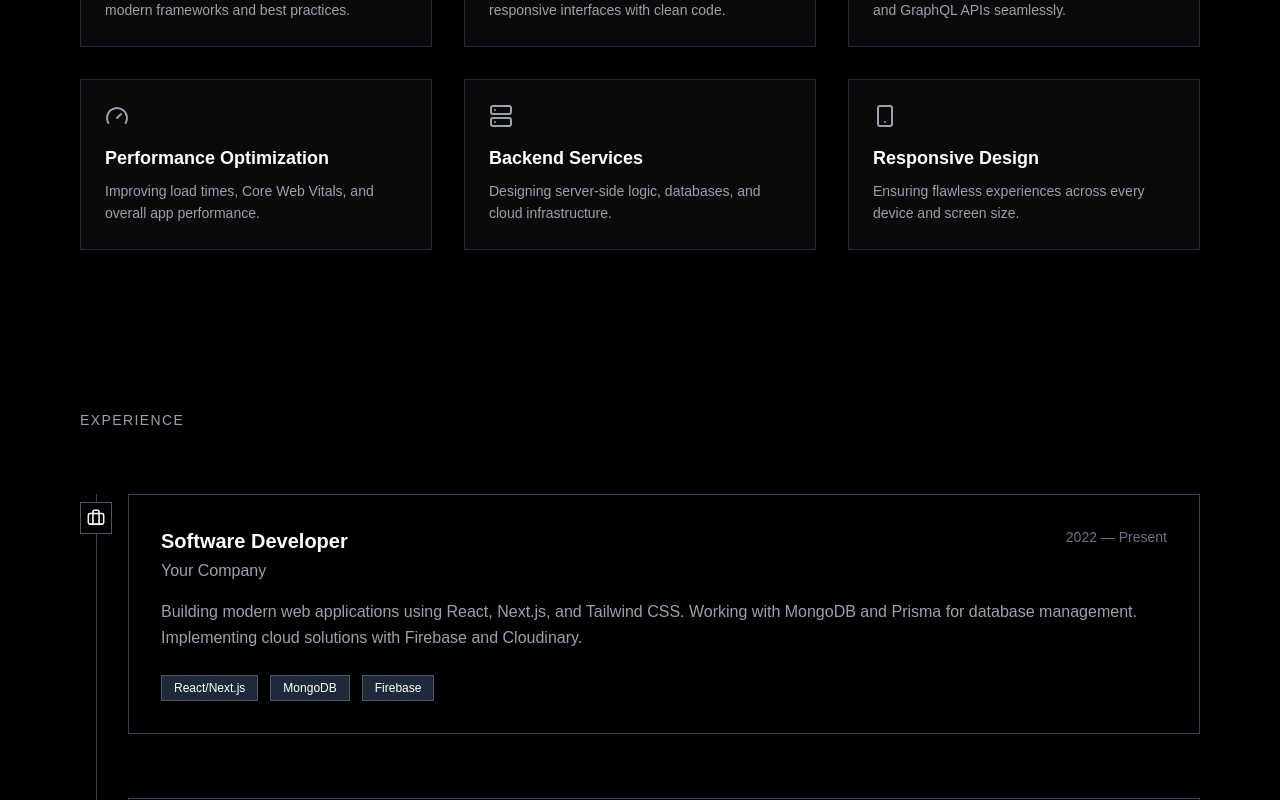
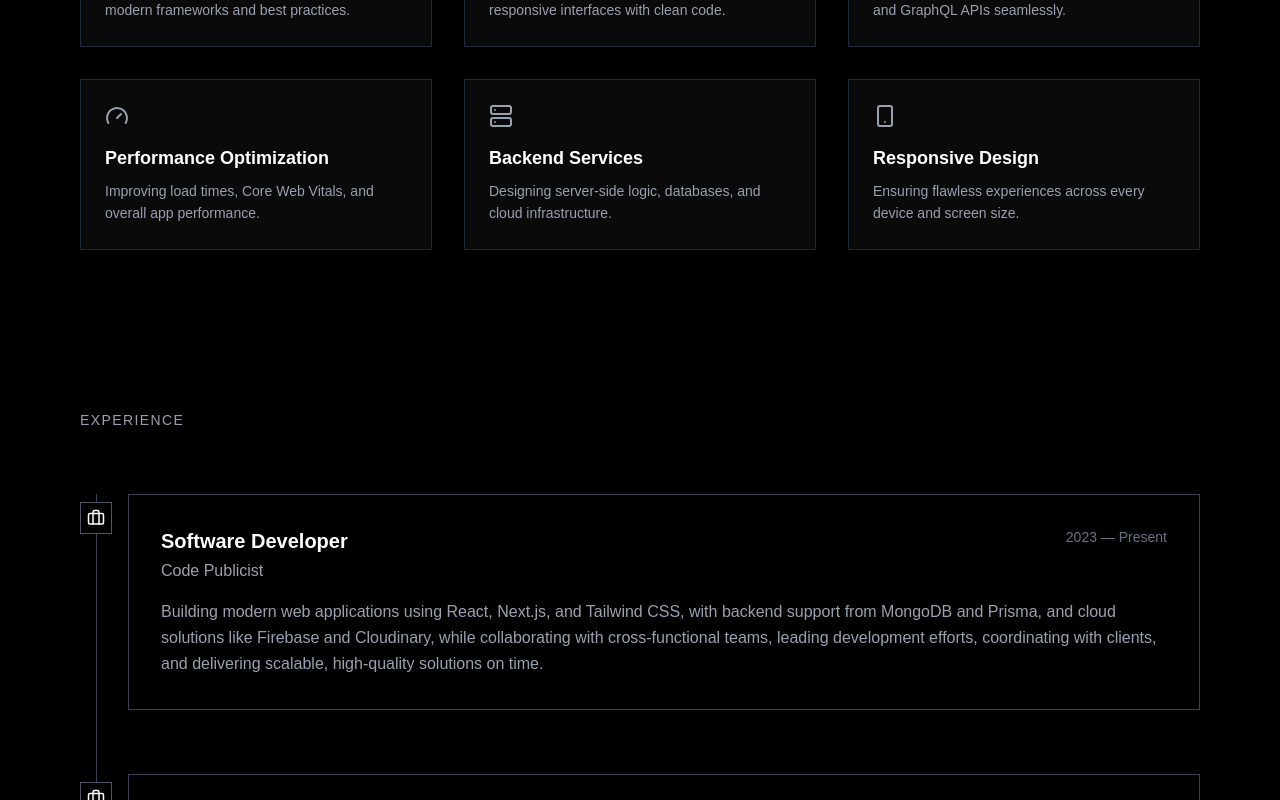
Before and after one commit to SooryaSDas/soorya_s_das, a Next.js app in the folder sooryasdas/: page / in a window 1280 px wide. Shown: the part 2000-2800 px from the top of the page. Built offline with nearby package versions, Linux system fonts and the light colour scheme.

Commit message:
experience added

```diff
--- a/sooryasdas/app/components/ExperienceSection.tsx
+++ b/sooryasdas/app/components/ExperienceSection.tsx
@@ -6,18 +6,18 @@ import { Briefcase } from "lucide-react";
 const experiences = [
   {
     role: "Software Developer",
-    company: "Your Company",
-    period: "2022 — Present",
+    company: "Code Publicist",
+    period: "2023 — Present",
     description:
-      "Building modern web applications using React, Next.js, and Tailwind CSS. Working with MongoDB and Prisma for database management. Implementing cloud solutions with Firebase and Cloudinary.",
+      "Building modern web applications using React, Next.js, and Tailwind CSS, with backend support from MongoDB and Prisma, and cloud solutions like Firebase and Cloudinary, while collaborating with cross-functional teams, leading development efforts, coordinating with clients, and delivering scalable, high-quality solutions on time.",
     tech: ["React/Next.js", "MongoDB", "Firebase"],
   },
   {
     role: "Junior Developer",
-    company: "Previous Company",
+    company: "VeMalls",
     period: "2021 — 2022",
     description:
-      "Developed responsive web interfaces with HTML, CSS, and JavaScript. Collaborated with cross-functional teams to deliver features using Frappe framework and Nunjucks templating.",
+      "Developed responsive web interfaces using React, along with HTML, CSS, and JavaScript.",
     tech: ["Frappe", "Nunjucks", "JavaScript"],
   },
 ];
@@ -37,7 +37,10 @@ const item = {
 
 export default function ExperienceSection() {
   return (
-    <section id="experience" className="bg-black text-white py-20 px-6 md:px-20">
+    <section
+      id="experience"
+      className="bg-black text-white py-20 px-6 md:px-20"
+    >
       <motion.h2
         initial={{ opacity: 0, y: -20 }}
         animate={{ opacity: 1, y: 0 }}
@@ -54,7 +57,7 @@ export default function ExperienceSection() {
           whileInView={{ height: "100%" }}
           transition={{ duration: 1.2, ease: "easeOut" }}
           viewport={{ once: true }}
-          className="absolute left-4 top-0 w-[1px] bg-gray-700"
+          className="absolute left-4 top-0 w-px bg-gray-700"
         />
 
         <motion.div
@@ -65,11 +68,7 @@ export default function ExperienceSection() {
           className="space-y-16"
         >
           {experiences.map((exp, index) => (
-            <motion.div
-              key={index}
-              variants={item}
-              className="relative pl-12"
-            >
+            <motion.div key={index} variants={item} className="relative pl-12">
               {/* Icon with pulse */}
               <motion.div
                 initial={{ scale: 0.8, opacity: 0 }}
@@ -104,7 +103,7 @@ export default function ExperienceSection() {
                   {exp.description}
                 </p>
 
-                <div className="flex flex-wrap gap-3 mt-6">
+                {/* <div className="flex flex-wrap gap-3 mt-6">
                   {exp.tech.map((tech) => (
                     <motion.span
                       key={tech}
@@ -114,7 +113,7 @@ export default function ExperienceSection() {
                       {tech}
                     </motion.span>
                   ))}
-                </div>
+                </div> */}
               </motion.div>
             </motion.div>
           ))}
--- a/sooryasdas/app/components/Hero.tsx
+++ b/sooryasdas/app/components/Hero.tsx
@@ -53,7 +53,7 @@ export default function Hero() {
         </motion.div>
 
         {/* Animated Role */}
-        <div className="h-[60px] sm:h-[80px] md:h-[120px] lg:h-[150px] overflow-hidden">
+        <div className="h-15 sm:h-20 md:h-30 lg:h-37.5 overflow-hidden">
           <AnimatePresence mode="wait">
             <motion.h1
               key={roles[index]}
```
